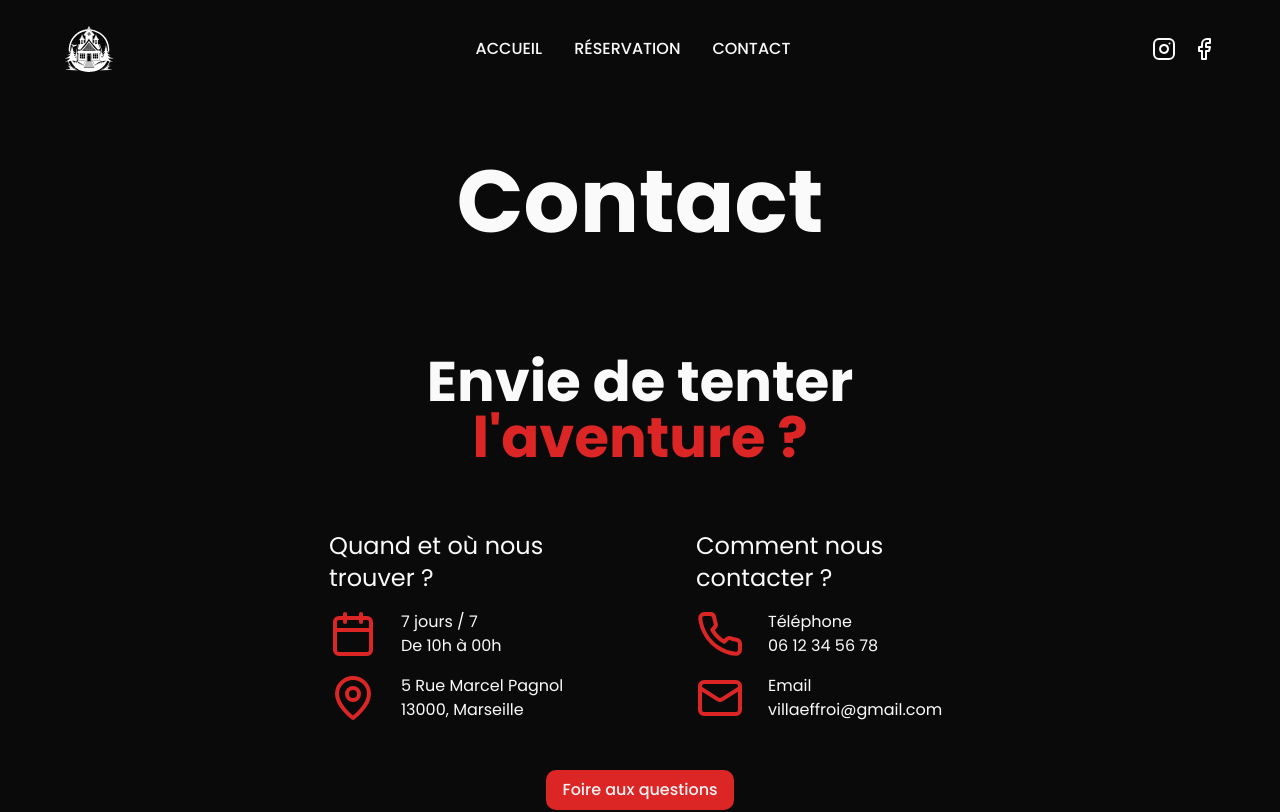
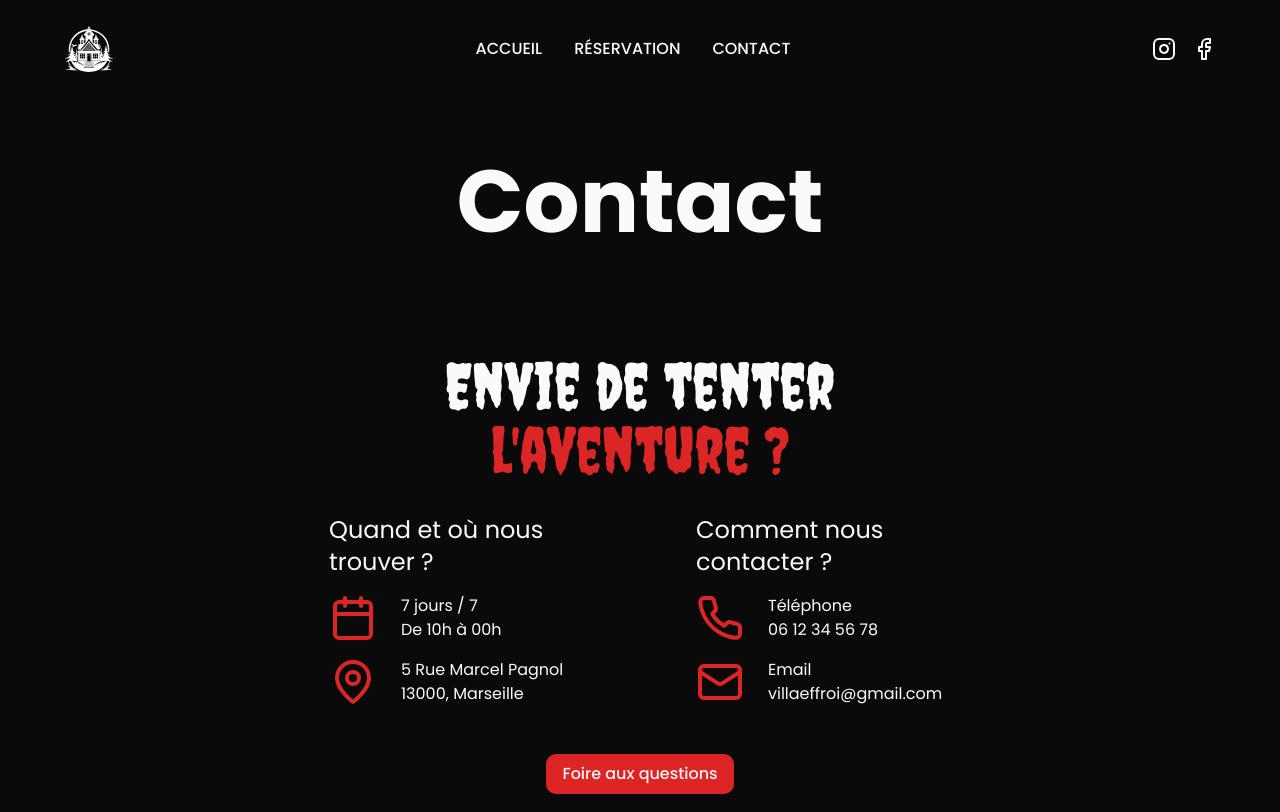
Before and after one commit to SebastienLaurentt/Escape-Game, a Next.js app: page /contact in a window 1280 px wide. Shown: the top 812 px of the page. Built offline with nearby package versions, Linux system fonts and the light colour scheme.

Commit message:
add creepster font to section header

```diff
--- a/components/shared/SectionHeader.tsx
+++ b/components/shared/SectionHeader.tsx
@@ -1,3 +1,4 @@
+import { creepster } from "@/lib/font";
 import React from "react";
 
 interface SectionHeaderProps {
@@ -12,8 +13,10 @@ const SectionHeader: React.FC<SectionHeaderProps> = ({
   titleDescription,
 }) => {
   return (
-    <div className="mb-12 flex flex-col items-center text-center md:mb-16 ">
-      <h2 className="flex flex-col">
+    <div className="mb-6 mt-4 flex flex-col items-center text-center md:mb-8">
+      <h2
+        className={`${creepster} flex flex-col text-3xl leading-[44px] md:text-5xl md:leading-[56px] lg:text-6xl lg:leading-[64px]`}
+      >
         <span>{title}</span>{" "}
         <span className="text-primary">{titleHighlight}</span>
       </h2>
```
